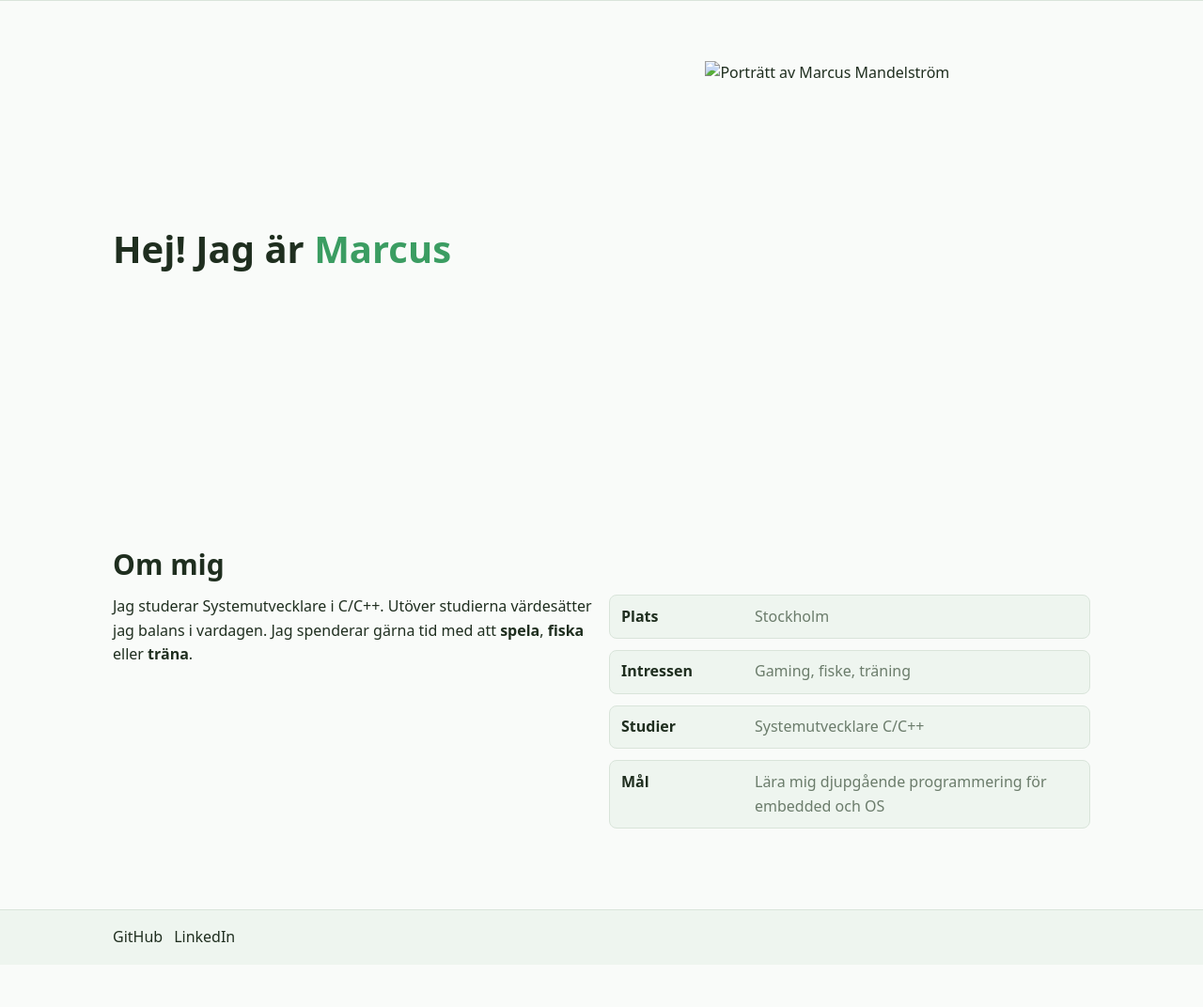
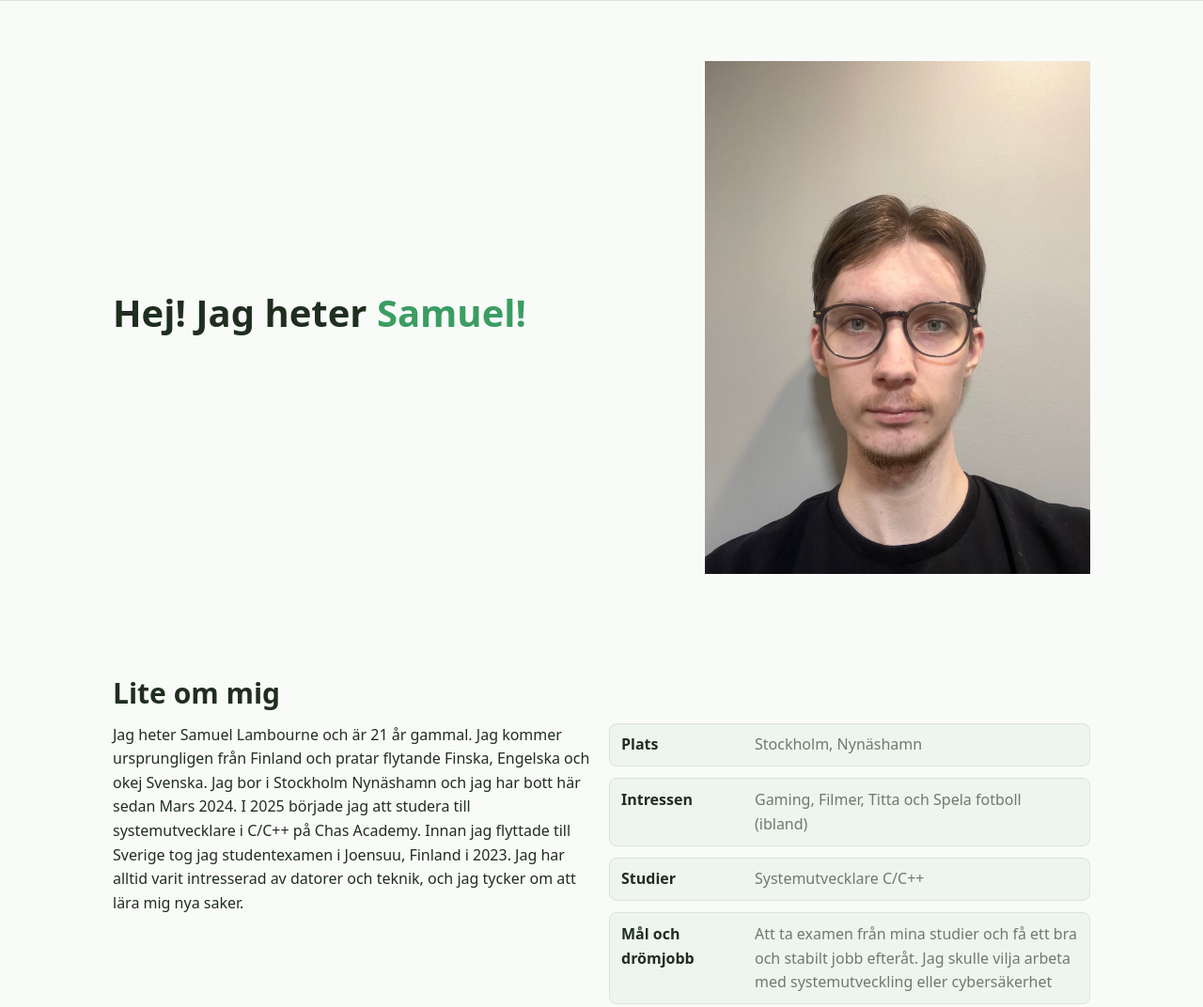
Before and after one commit to mmandelstrom/stockholm-3, a plain HTML site: page samuel.html in a window 1280 px wide. Shown: the top 1072 px of the page at 94% size. Before the commit the page ends 1027 px from the top, so only its background shows below. Drawn offline with Linux system fonts and the light colour scheme.

Commit message:
samuel commit

```diff
--- a/template.html
+++ b/samuel.html
@@ -4,7 +4,7 @@
     <meta charset="utf-8" />
     <meta name="viewport" content="width=device-width, initial-scale=1" />
     <meta name="description" content="Om mig – portfolio och kontakt" />
-    <title>Om mig – Marcus Mandelström</title>
+    <title>Om mig – Samuel Lambourne</title>
     <link rel="stylesheet" href="styles.css" />
   </head>
   <body>
@@ -12,11 +12,11 @@
 
     <main id="innehall">
       <section class="hero container" aria-labelledby="hero-title">
-        <h1 id="hero-title">Hej! Jag är <span class="accent">Marcus</span></h1>
+        <h1 id="hero-title">Hej! Jag heter <span class="accent">Samuel!</span></h1>
         <figure class="hero-media">
           <img
-            src="IMG_0047.jpeg"
-            alt="Porträtt av Marcus Mandelström"
+            src="./selfportrait.jpg"
+            alt="Porträtt av Samuel Lambourne"
             width="640"
             height="640"
           />
@@ -24,30 +24,34 @@
       </section>
 
       <section id="om" class="section container" aria-labelledby="om-title">
-        <h2 id="om-title">Om mig</h2>
+        <h2 id="om-title">Lite om mig</h2>
         <div class="grid two">
           <p>
-            Jag studerar Systemutvecklare i C/C++. Utöver studierna värdesätter
-            jag balans i vardagen. Jag spenderar gärna tid med att
-            <strong>spela</strong>, <strong>fiska</strong> eller
-            <strong>träna</strong>.
+            Jag heter Samuel Lambourne och är 21 år gammal. Jag kommer ursprungligen från
+            Finland och pratar flytande Finska, Engelska och okej Svenska.
+            Jag bor i Stockholm Nynäshamn och jag har bott här sedan Mars 2024. I 2025 började jag
+            att studera till systemutvecklare i C/C++ på Chas Academy. Innan
+            jag flyttade till Sverige tog jag studentexamen i Joensuu, Finland i 2023.
+            Jag har alltid varit intresserad av datorer och teknik, och jag tycker om att lära mig nya saker.
           </p>
           <dl class="facts">
             <div>
               <dt>Plats</dt>
-              <dd>Stockholm</dd>
+              <dd>Stockholm, Nynäshamn</dd>
             </div>
             <div>
               <dt>Intressen</dt>
-              <dd>Gaming, fiske, träning</dd>
+              <dd>Gaming, Filmer, Titta och Spela fotboll (ibland)</dd>
             </div>
             <div>
               <dt>Studier</dt>
               <dd>Systemutvecklare C/C++</dd>
             </div>
             <div>
-              <dt>Mål</dt>
-              <dd>Lära mig djupgående programmering för embedded och OS</dd>
+              <dt>Mål och drömjobb</dt>
+              <dd>Att ta examen från mina studier och få ett bra och stabilt jobb efteråt.
+                  Jag skulle vilja arbeta med systemutveckling eller cybersäkerhet
+              </dd>
             </div>
           </dl>
         </div>
@@ -58,11 +62,11 @@
       <div class="container footer-inner">
         <ul class="social">
           <li>
-            <a href="https://github.com/mmandelstrom" target="_blank">GitHub</a>
+            <a href="https://github.com/Samza0" target="_blank">GitHub</a>
           </li>
           <li>
             <a
-              href="https://www.linkedin.com/in/marcus-mandelström-6221a5154/"
+              href="https://www.linkedin.com/in/samuel-lambourne-446453383/"
               target="_blank"
               >LinkedIn</a
             >
```
Also changed, not shown: selfportrait.jpg (added).
